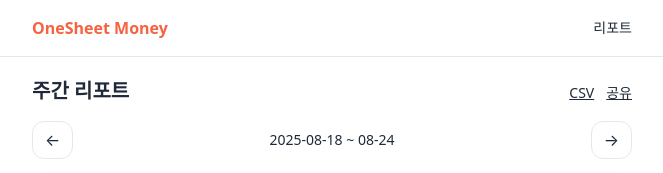
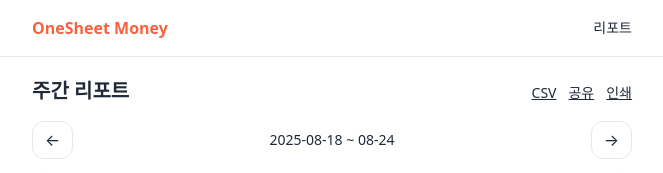
Before and after one commit to sjwoo1999/one-sheet-money, a Next.js app in the folder apps/web/: page /weekly in a window 1280 px wide. Shown: the top 173 px of the page, without its empty margins (308-971 px from the left). Built offline with nearby package versions, Linux system fonts and the light colour scheme.

Commit message:
feat(web): print button and OneSheet print styles

```diff
--- a/apps/web/app/globals.css
+++ b/apps/web/app/globals.css
@@ -11,3 +11,11 @@ body { background: var(--ll-surface); color: var(--ll-text); }
 dialog::backdrop {
   background: color-mix(in oklab, var(--ll-surface) 80%, black 20%);
 }
+
+/* Print styles for OneSheet */
+@media print {
+  nav, footer, .bottom-nav, .no-print { display: none !important; }
+  body { background: white; color: black; }
+  main { padding: 0 !important; }
+  article { box-shadow: none !important; border-color: #000 !important; }
+}
--- a/apps/web/app/weekly/page.tsx
+++ b/apps/web/app/weekly/page.tsx
@@ -11,6 +11,7 @@ import { InsightCard } from "../../components/InsightCard";
 import { WeekPicker } from "../../components/WeekPicker";
 import { formatRangeKOR } from "../../lib/week";
 import { useState } from "react";
+import { PrintButton } from "../../components/PrintButton";
 
 export default function WeeklyPage(){
   const [anchorDate, setAnchorDate] = useState<Date>(new Date());
@@ -23,6 +24,7 @@ export default function WeeklyPage(){
         <div className="flex gap-3">
           <CsvExportButton filename="osm-weekly.csv" rows={[ ["category","total"], ...top.map(t=>[t.c, String(t.v)]) ]} />
           <SharePresetModal />
+          <PrintButton className="no-print" />
         </div>
       </header>
       <WeekPicker date={anchorDate} onChange={setAnchorDate} rangeLabel={formatRangeKOR(anchorDate)} />
--- /dev/null
+++ b/apps/web/components/PrintButton.tsx
@@ -0,0 +1,23 @@
+"use client";
+import React from "react";
+
+interface PrintButtonProps extends React.ButtonHTMLAttributes<HTMLButtonElement> {
+  label?: string;
+}
+
+export function PrintButton({ label = "인쇄", className = "", ...props }: PrintButtonProps) {
+  function handle() {
+    if (typeof window !== "undefined") window.print();
+  }
+  return (
+    <button
+      type="button"
+      onClick={handle}
+      className={`text-sm underline focus-visible:outline focus-visible:outline-2 focus-visible:outline-[var(--ll-action)] ${className}`}
+      aria-label="주간 리포트를 인쇄"
+      {...props}
+    >
+      {label}
+    </button>
+  );
+}
```
